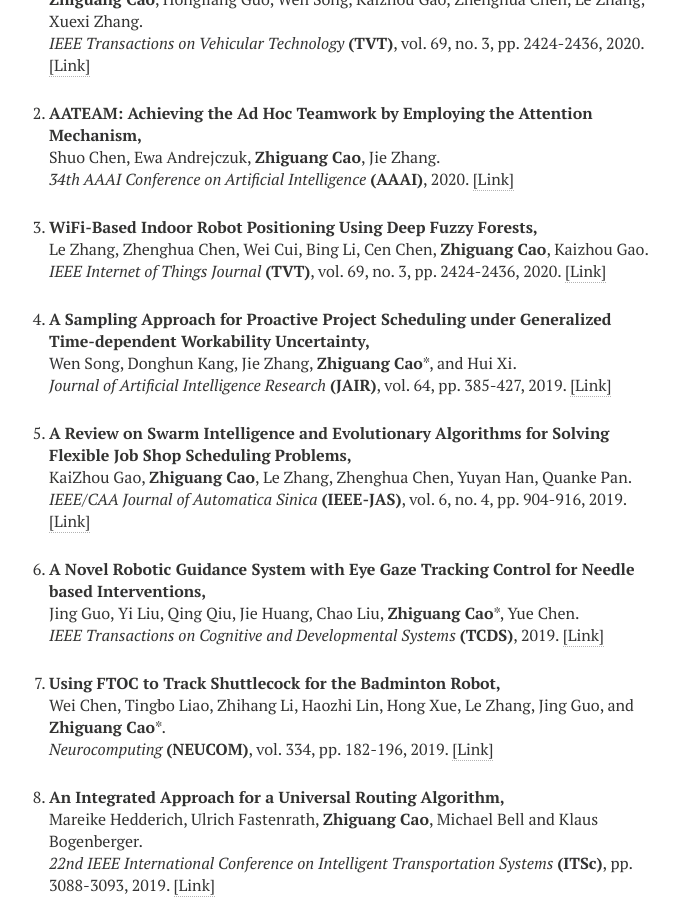
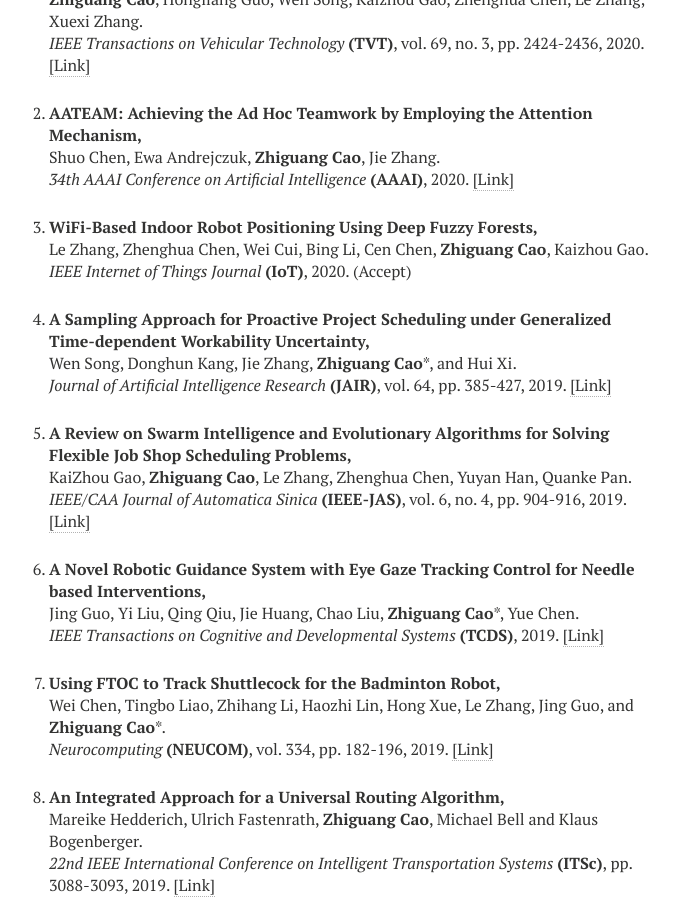
Before and after one commit to zhiguangcaosg/zhiguangcaosg.github.io, a Jekyll site: the page built from publications.md, in a window 1280 px wide and 900 px high, scrolled down 701 px. Shown: the whole window, without its empty margins (311-989 px from the left). Built offline with Jekyll 4.4.1, drawn with Linux system fonts in a browser that asks for light colours; nearby versions of some CDN libraries.

Commit message:
Update publications.html

```diff
--- a/_layouts/publications.html
+++ b/_layouts/publications.html
@@ -144,7 +144,7 @@ div.bibtex pre { font-size: 75%; overflow: auto;  width: 100%; padding: 0em 0em;
 <p>
 <b>WiFi-Based Indoor Robot Positioning Using Deep Fuzzy Forests,</b>
 <br>Le Zhang, Zhenghua Chen, Wei Cui, Bing Li, Cen Chen, <b>Zhiguang Cao</b>, Kaizhou Gao.<br>
-<i>IEEE Internet of Things Journal</i> <b>(TVT)</b>, vol. 69, no. 3, pp. 2424-2436, 2020. <a href="https://ieeexplore.ieee.org/document/8952783" target="_blank">[Link]</a>
+<i>IEEE Internet of Things Journal</i> <b>(IoT)</b>, 2020. (Accept)
 </p>
 </li>
 
```
